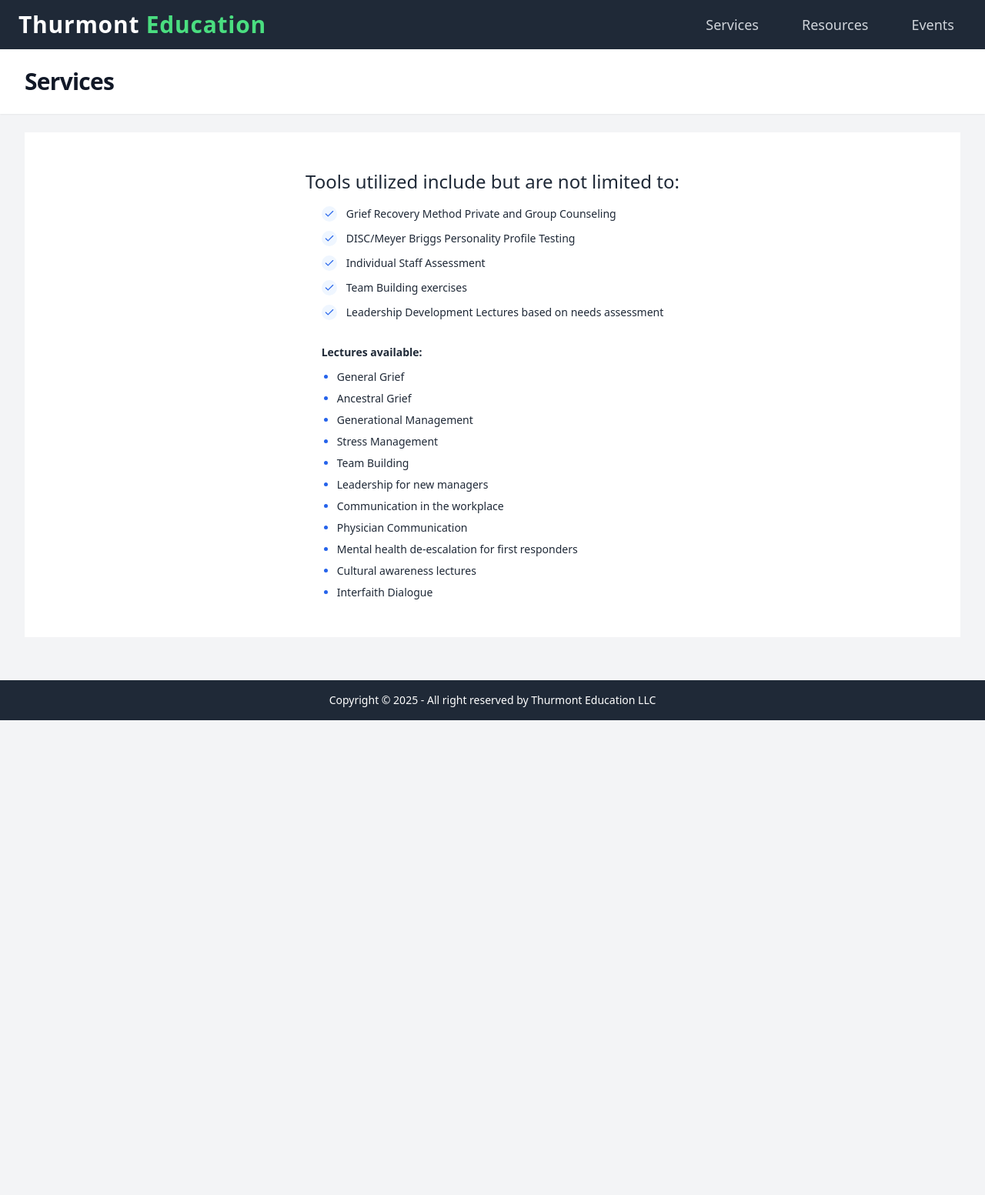
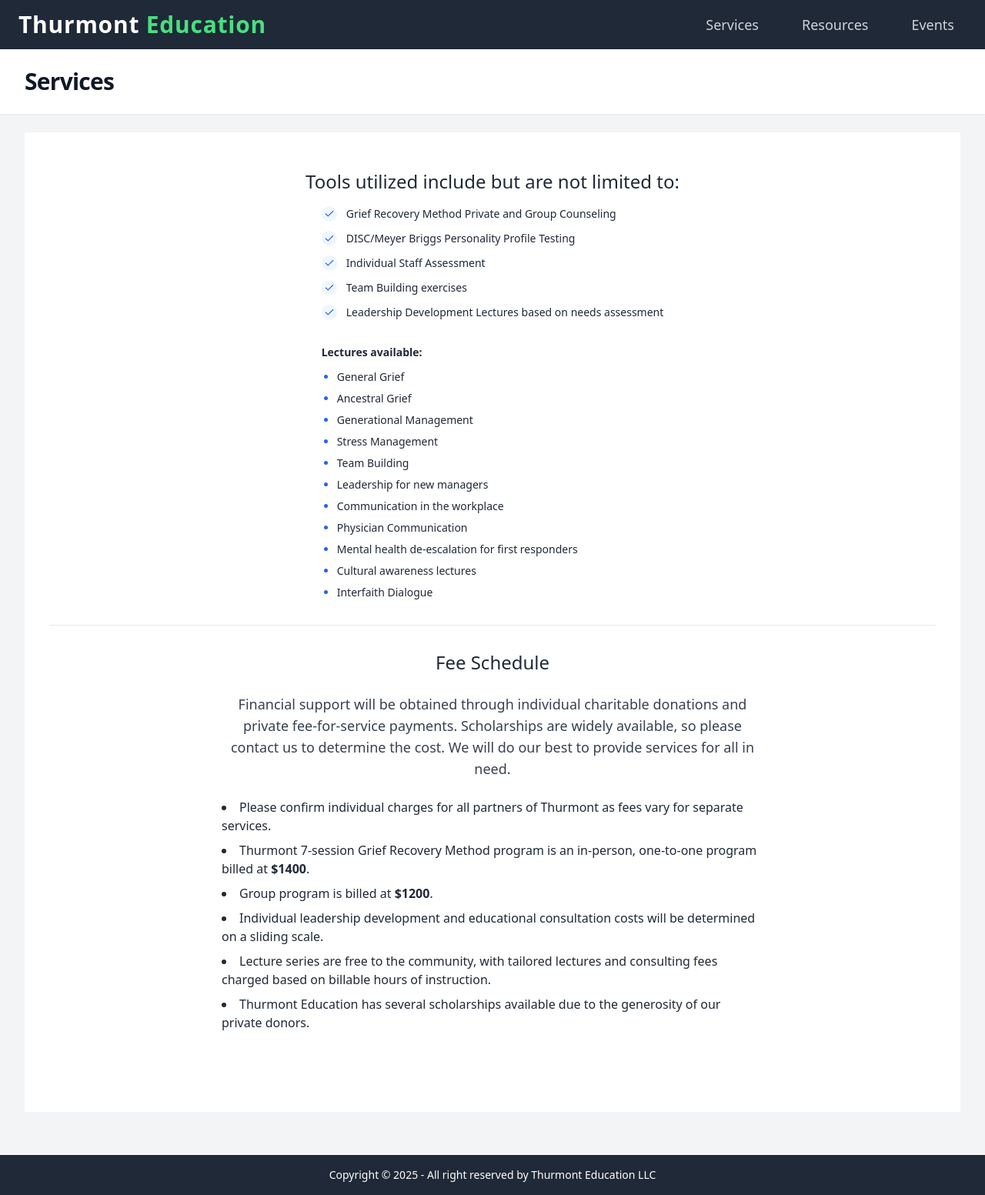
Before and after one commit to ncalderon16/thurmont, a Jekyll site: the page built from pages/services.html, in a window 1280 px wide. Shown: the whole page at 77% size. Built offline with Jekyll 4.4.1, drawn with Linux system fonts in a browser that asks for light colours; nearby versions of some CDN libraries; before the commit the page ends 936 px from its top, so only the background shows below that.

Commit message:
add fee schedule to services page

```diff
--- a/assets/css/main.css
+++ b/assets/css/main.css
@@ -2251,6 +2251,10 @@
   margin-top: 0.5rem;
   margin-bottom: 0.5rem;
 }
+.my-8 {
+  margin-top: 2rem;
+  margin-bottom: 2rem;
+}
 .\!me-1 {
   margin-inline-end: 0.25rem !important;
 }
@@ -2433,6 +2437,9 @@
 }
 .resize {
   resize: both;
+}
+.list-inside {
+  list-style-position: inside;
 }
 .list-disc {
   list-style-type: disc;
@@ -2553,6 +2560,9 @@
 .border-\[3px\] {
   border-width: 3px;
 }
+.border-t {
+  border-top-width: 1px;
+}
 .border-solid {
   border-style: solid;
 }
@@ -2698,6 +2708,9 @@
 .pt-2 {
   padding-top: 0.5rem;
 }
+.text-left {
+  text-align: left;
+}
 .text-center {
   text-align: center;
 }
@@ -2801,6 +2814,10 @@
 .text-gray-600 {
   --tw-text-opacity: 1;
   color: rgb(75 85 99 / var(--tw-text-opacity, 1));
+}
+.text-gray-700 {
+  --tw-text-opacity: 1;
+  color: rgb(55 65 81 / var(--tw-text-opacity, 1));
 }
 .text-gray-800 {
   --tw-text-opacity: 1;
@@ -2975,6 +2992,10 @@
     margin-top: 5rem;
   }
 
+  .sm\:mt-5 {
+    margin-top: 1.25rem;
+  }
+
   .sm\:grid-cols-2 {
     grid-template-columns: repeat(2, minmax(0, 1fr));
   }
@@ -3006,6 +3027,11 @@
   .sm\:py-16 {
     padding-top: 4rem;
     padding-bottom: 4rem;
+  }
+
+  .sm\:py-6 {
+    padding-top: 1.5rem;
+    padding-bottom: 1.5rem;
   }
 
   .sm\:text-2xl {
--- a/pages/about.html
+++ /dev/null
@@ -1,5 +0,0 @@
----
-layout: layout
-title: Events
-permalink: /events
----
--- a/pages/services.html
+++ b/pages/services.html
@@ -76,5 +76,26 @@
                 <li class="text-gray-800">Interfaith Dialogue</li>
             </ul>
         </ul>
+
+        <hr class="my-8 border-t w-full">
+
+        <h1 class="text-2xl text-center">Fee Schedule</h1>
+
+        <div class="bg-white mb-8 pb-8 sm:py-6">
+            <div class="mx-auto max-w-3xl px-6 lg:px-8 flex flex-col text-center">
+                <p class="text-lg text-gray-700">
+                    Financial support will be obtained through individual charitable donations and private fee-for-service payments. Scholarships are widely available, so please contact us to determine the cost. We will do our best to provide services for all in need.
+                </p>
+
+                <ul class="mt-6 space-y-2 text-left text-gray-800 list-disc list-inside">
+                    <li>Please confirm individual charges for all partners of Thurmont as fees vary for separate services.</li>
+                    <li>Thurmont 7-session Grief Recovery Method program is an in-person, one-to-one program billed at <strong>$1400</strong>.</li>
+                    <li>Group program is billed at <strong>$1200</strong>.</li>
+                    <li>Individual leadership development and educational consultation costs will be determined on a sliding scale.</li>
+                    <li>Lecture series are free to the community, with tailored lectures and consulting fees charged based on billable hours of instruction.</li>
+                    <li>Thurmont Education has several scholarships available due to the generosity of our private donors.</li>
+                </ul>
+            </div>
+        </div>
     </div>
 </div>
```
Also changed, not shown: pages/events.html (added, +12 -0 lines).
